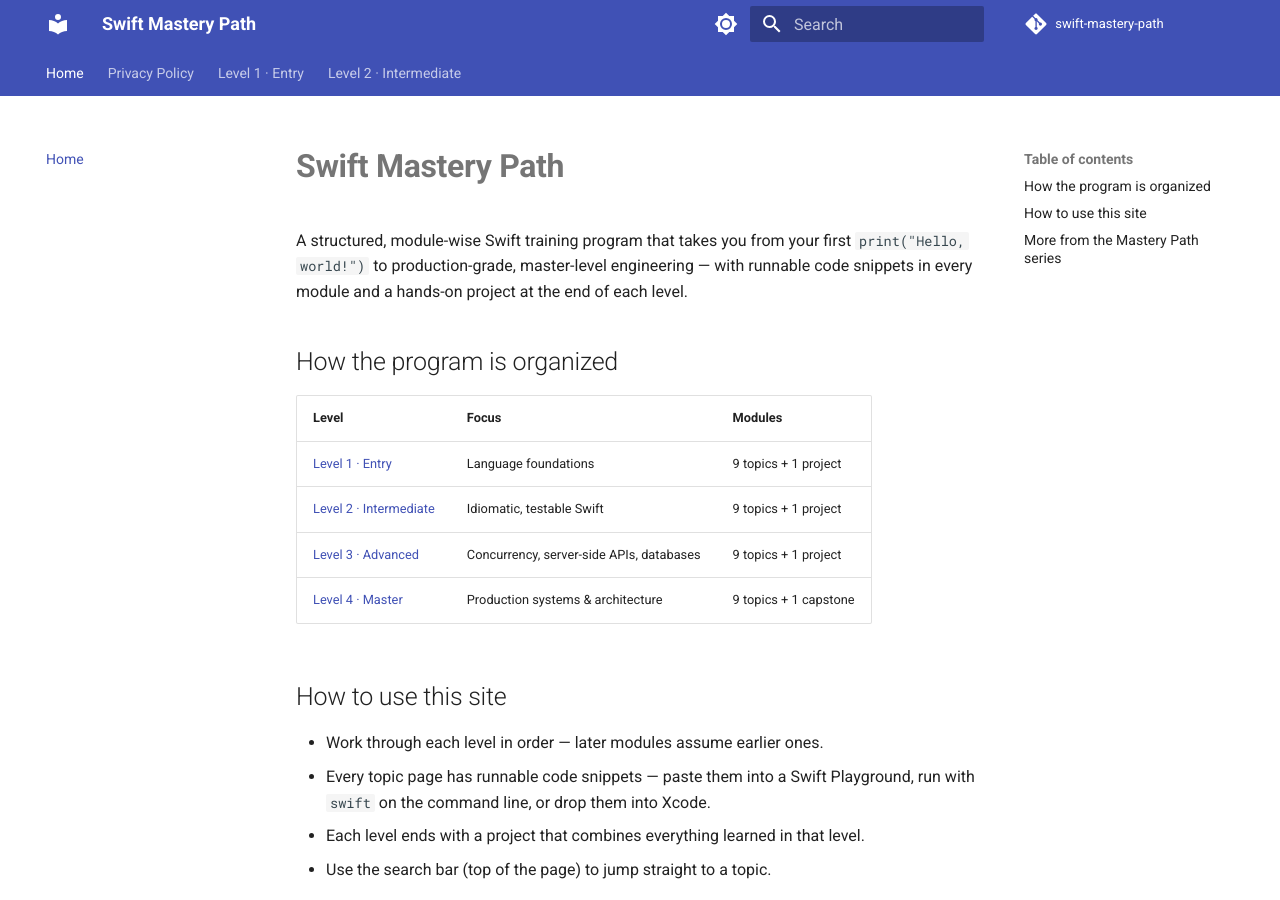
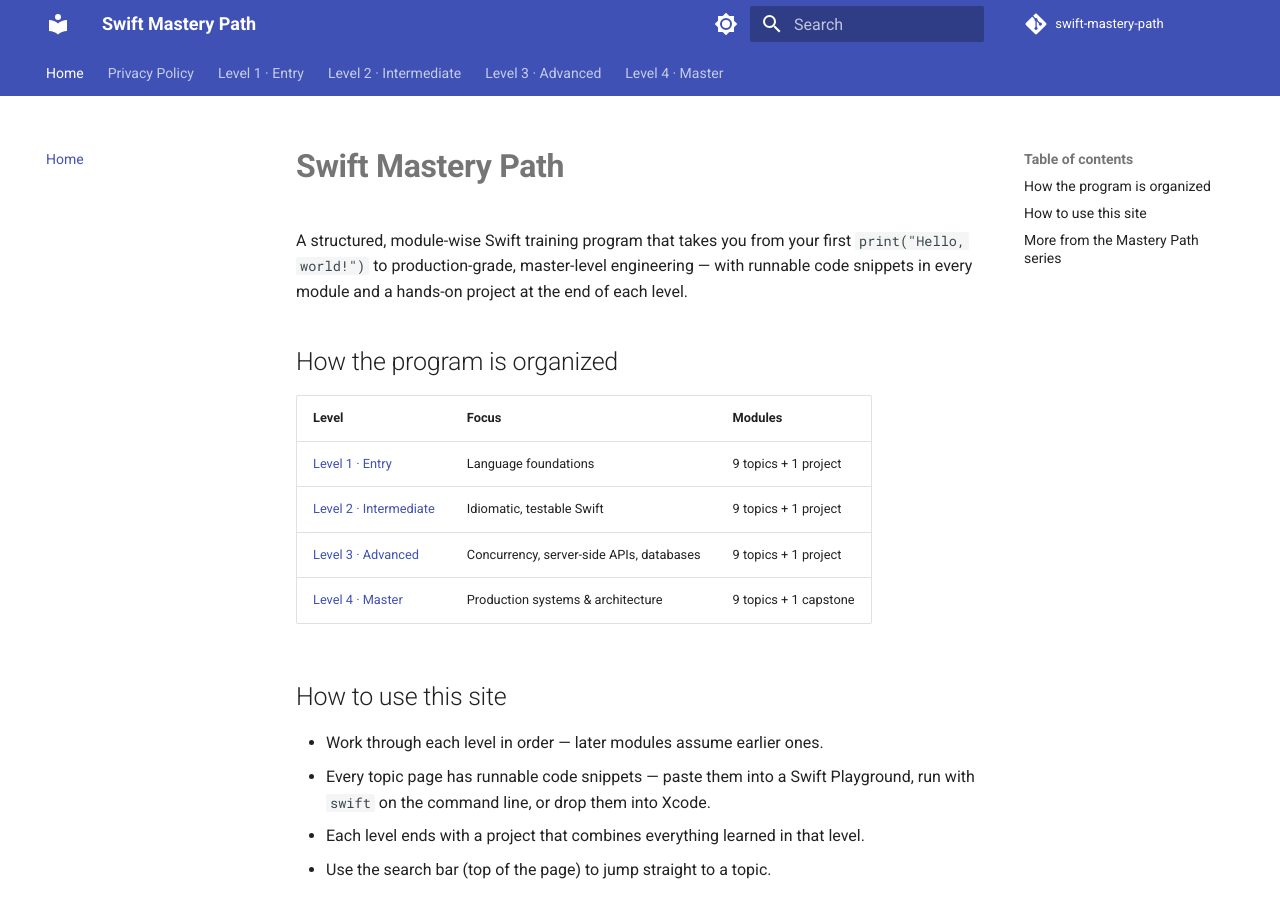
Before and after one commit to SIGILIPELLI/swift-mastery-path, an MkDocs documentation site: the page built from docs/index.md, in a window 1280 px wide and 900 px high. Built offline with MkDocs 1.6.1 and Material for MkDocs 9.7.7, drawn with Linux system fonts in a browser that asks for light colours; comment, search, counter and statistics services are not loaded; part of the change alters nothing that is shown.

Commit message:
Restore finished level(s) to nav/sitemap/homepage
Co-Authored-By: Claude Opus 5 <noreply@anthropic.com>

```diff
--- a/mkdocs.yml
+++ b/mkdocs.yml
@@ -74,7 +74,27 @@ nav:
       - "08 · Swift Package Manager": level-2/08-swift-package-manager.md
       - "09 · Property Wrappers Intro": level-2/09-property-wrappers.md
       - "10 · Project — Weather CLI": level-2/10-project-weather-cli.md
-# --- auto-pruned stub levels (see AdSense low-value-content fix) ---
-exclude_docs: |
-  level-3/*.md
-  level-4/*.md
+  - "Level 3 · Advanced":
+      - Overview: level-3/index.md
+      - "01 · Concurrency": level-3/01-concurrency.md
+      - "02 · Building Server-Side APIs (Vapor)": level-3/02-server-side-apis-vapor.md
+      - "03 · Databases": level-3/03-databases.md
+      - "04 · Design Patterns in Swift": level-3/04-design-patterns.md
+      - "05 · iOS Fundamentals": level-3/05-ios-fundamentals.md
+      - "06 · Testing Advanced": level-3/06-testing-advanced.md
+      - "07 · Memory Management": level-3/07-memory-management.md
+      - "08 · Performance & Profiling": level-3/08-performance-profiling.md
+      - "09 · Protocol-Oriented Programming": level-3/09-protocol-oriented-programming.md
+      - "10 · Project — REST API + Database Service": level-3/10-project-rest-api-db.md
+  - "Level 4 · Master":
+      - Overview: level-4/index.md
+      - "01 · Advanced Concurrency": level-4/01-advanced-concurrency.md
+      - "02 · Production Server-Side Swift": level-4/02-production-server-side-swift.md
+      - "03 · SwiftUI Fundamentals": level-4/03-swiftui-fundamentals.md
+      - "04 · Security Best Practices": level-4/04-security-best-practices.md
+      - "05 · Testing at Scale & CI": level-4/05-testing-at-scale-ci.md
+      - "06 · Deployment (Docker)": level-4/06-deployment-docker.md
+      - "07 · Performance at Scale": level-4/07-performance-at-scale.md
+      - "08 · Interop with C/Objective-C": level-4/08-interop-c-objc.md
+      - "09 · App Architecture Patterns": level-4/09-app-architecture-patterns.md
+      - "10 · Capstone Project": level-4/10-capstone-project.md
```
